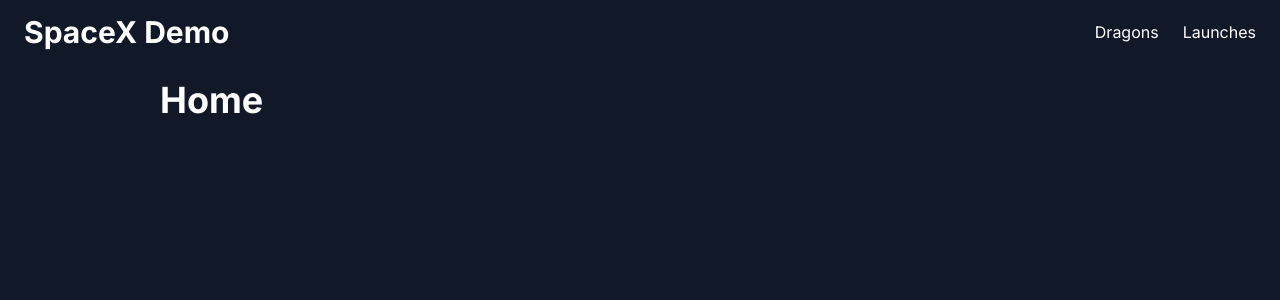
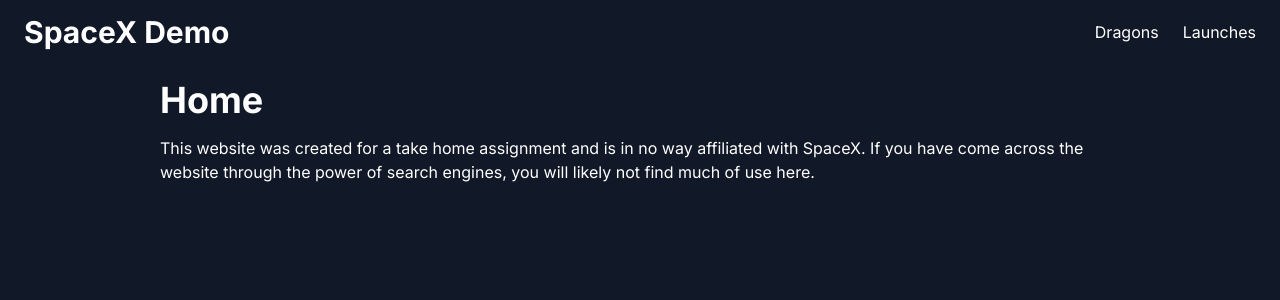
Before and after one commit to daniel-rachfal/space-x-demo, a Next.js app: page / in a window 1280 px wide. Shown: the top 300 px of the page. Built offline with nearby package versions, Linux system fonts and the light colour scheme.

Commit message:
Added info text on homepage

```diff
--- a/src/app/page.tsx
+++ b/src/app/page.tsx
@@ -4,6 +4,11 @@
   return (
     <>
       <Text.H1>Home</Text.H1>
+      <p>
+        This website was created for a take home assignment and is in no way
+        affiliated with SpaceX. If you have come across the website through the
+        power of search engines, you will likely not find much of use here.
+      </p>
     </>
   );
 }
```
